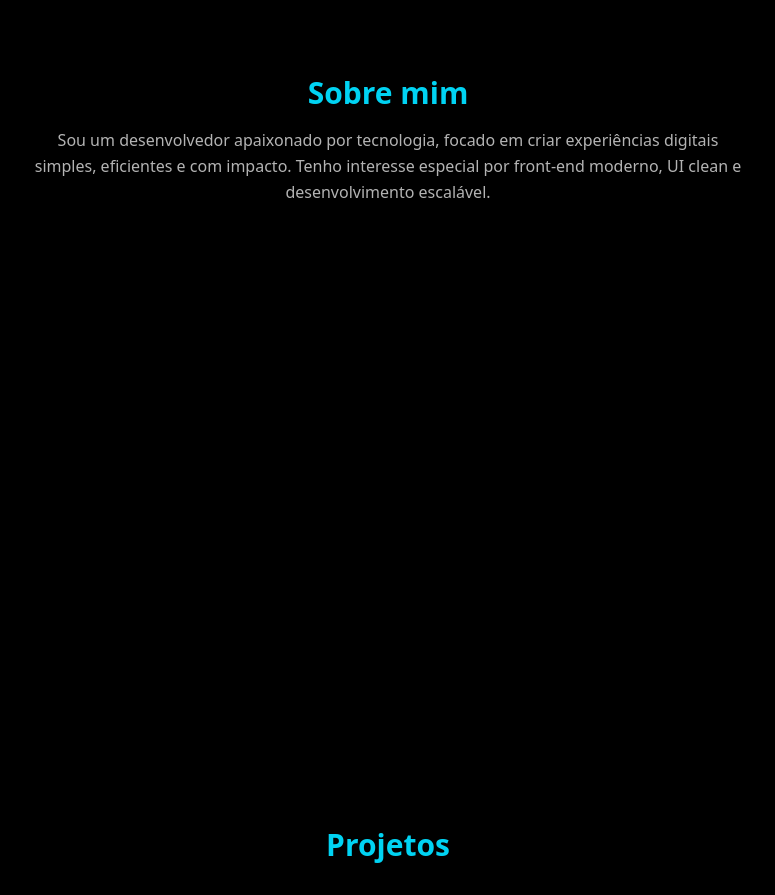
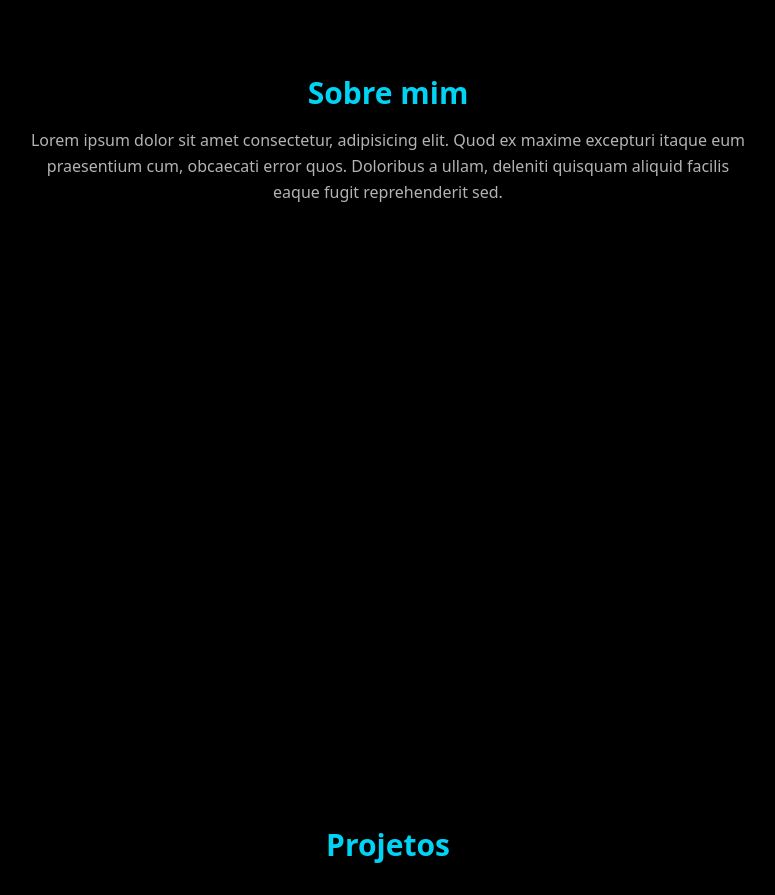
Before and after one commit to DCoelhoo/Portfolio-3.0, a Next.js app: page / in a window 1280 px wide. Shown: the part 1060-1955 px from the top of the page, without its empty margins (252-1027 px from the left). Built offline with nearby package versions, Linux system fonts and the light colour scheme; no server answers.

Commit message:
commit test

```diff
--- a/app/page.tsx
+++ b/app/page.tsx
@@ -49,8 +49,7 @@ export default function HomePage() {
       >
         <h2 className="text-3xl font-semibold mb-4 text-cyan-400">Sobre mim</h2>
         <p className="text-white/70 leading-relaxed">
-          Sou um desenvolvedor apaixonado por tecnologia, focado em criar experiências digitais simples,
-          eficientes e com impacto. Tenho interesse especial por front-end moderno, UI clean e desenvolvimento escalável.
+          Lorem ipsum dolor sit amet consectetur, adipisicing elit. Quod ex maxime excepturi itaque eum praesentium cum, obcaecati error quos. Doloribus a ullam, deleniti quisquam aliquid facilis eaque fugit reprehenderit sed.
         </p>
       </section>
 
```
